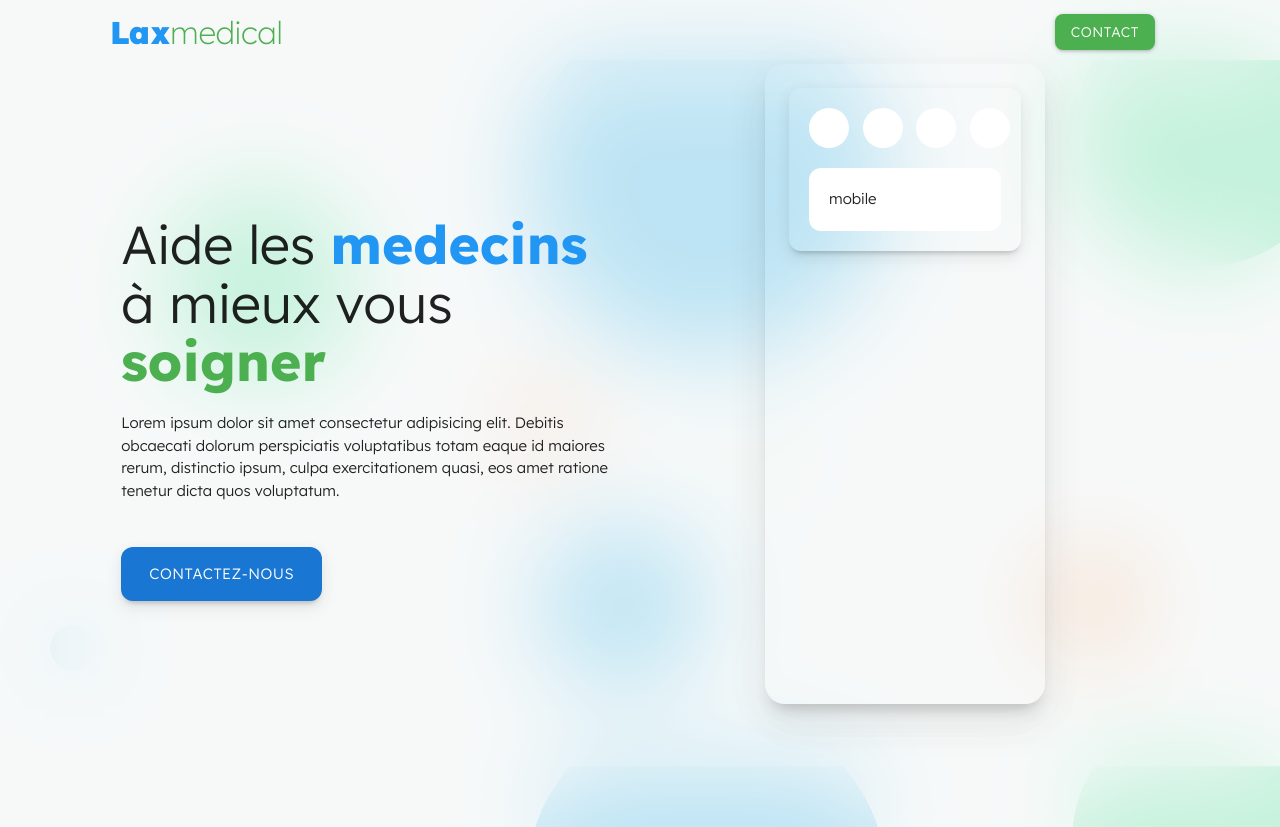
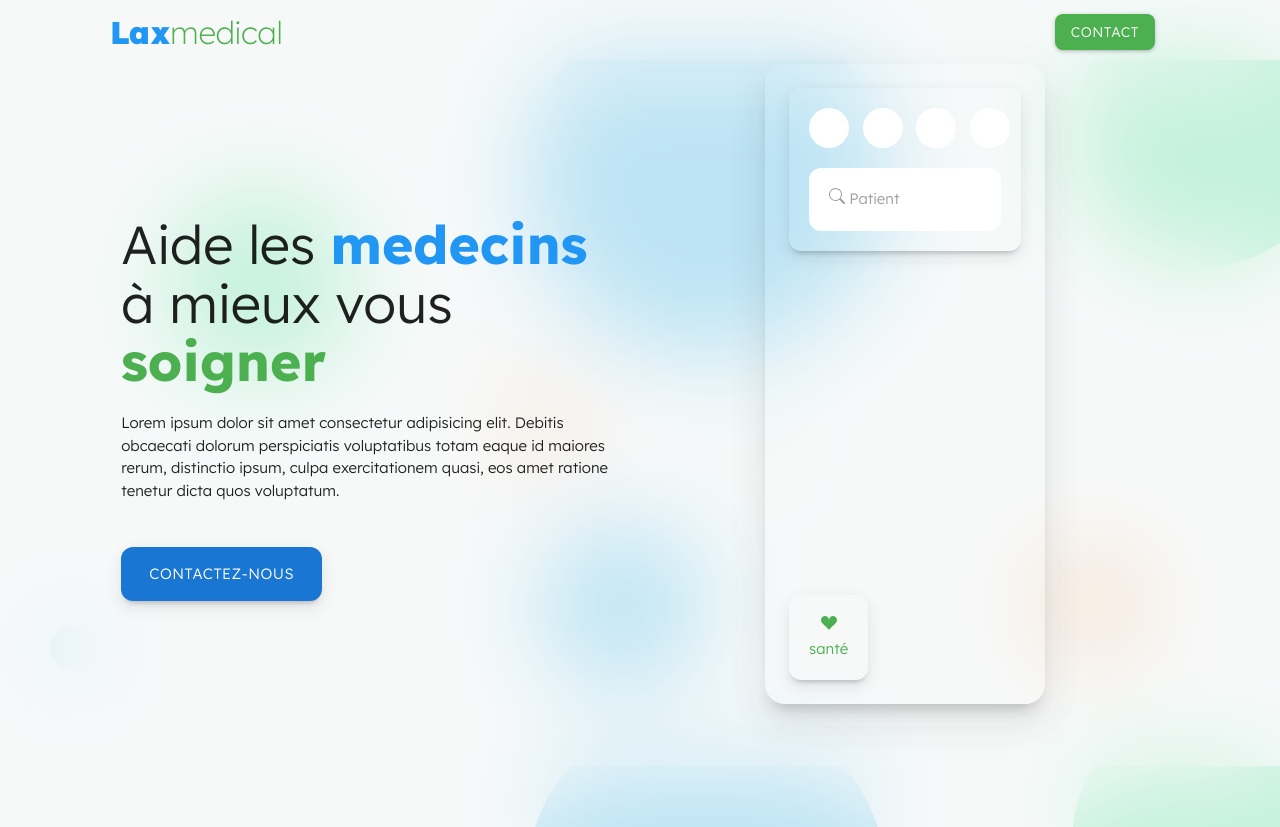
Before and after one commit to lax-medical/lax-medical.github.io, a plain HTML site: page index.html in a window 1280 px wide. Drawn offline with Linux system fonts and the light colour scheme.

Commit message:
refactor: add icon

```diff
--- a/index.html
+++ b/index.html
@@ -121,9 +121,16 @@
                       <span class=" btn-floating white z-depth-0">0</span>
                     </div>
                   </div>
-                  <div class="border-radius white pd20">
-                    mobile
+                  <div class="border-radius white pd20 grey-text">
+                    <i><svg xmlns="http://www.w3.org/2000/svg" width="16" height="16" fill="currentColor" class="bi bi-search" viewBox="0 0 16 16">
+                      <path d="M11.742 10.344a6.5 6.5 0 1 0-1.397 1.398h-.001c.03.04.062.078.098.115l3.85 3.85a1 1 0 0 0 1.415-1.414l-3.85-3.85a1.007 1.007 0 0 0-.115-.1zM12 6.5a5.5 5.5 0 1 1-11 0 5.5 5.5 0 0 1 11 0z"/>
+                    </svg></i> Patient
                   </div>
+                </div>
+                <div class="pd20 p-absolute green-text border-radius transparent center-align z-depth-3 flex-center flex-row" style="width: 100; top: auto; bottom: 24px;">
+                  <i><svg xmlns="http://www.w3.org/2000/svg" width="16" height="16" fill="currentColor" class="bi bi-suit-heart-fill" viewBox="0 0 16 16">
+                      <path d="M4 1c2.21 0 4 1.755 4 3.92C8 2.755 9.79 1 12 1s4 1.755 4 3.92c0 3.263-3.234 4.414-7.608 9.608a.513.513 0 0 1-.784 0C3.234 9.334 0 8.183 0 4.92 0 2.755 1.79 1 4 1z"/>
+                    </svg></i> santé
                 </div>
 
               </div>
--- a/static/css/laxmedical-ui.css
+++ b/static/css/laxmedical-ui.css
@@ -17,3 +17,13 @@ body {
   height: 80vh;
   margin: auto;
 }
+
+.flex-center {
+  display: flex;
+  align-items: center;
+  justify-content: center;
+}
+
+.flex-row {
+  flex-direction: column;
+}
```
